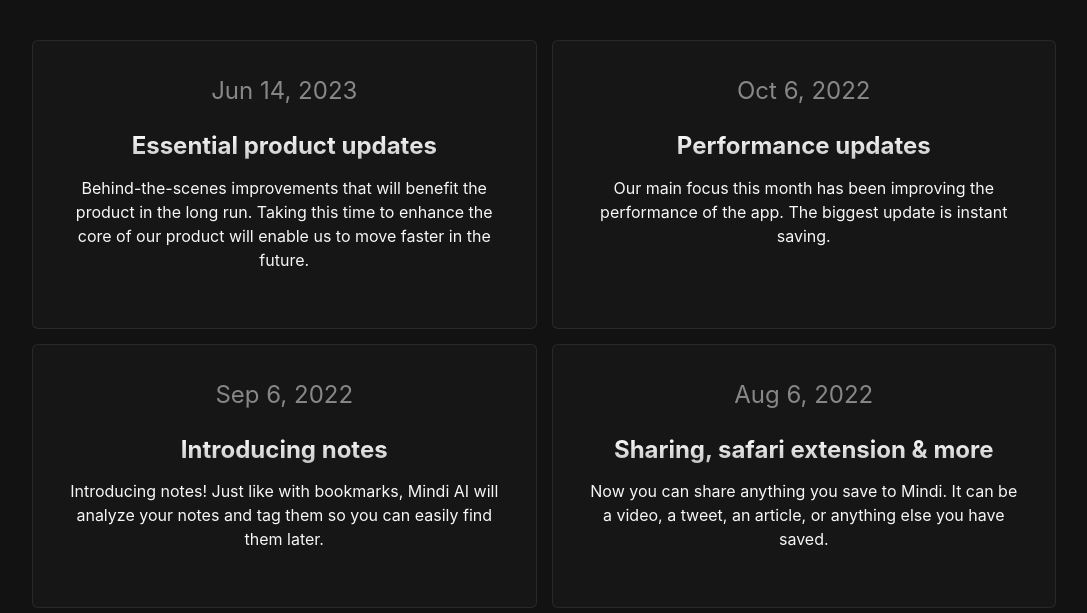
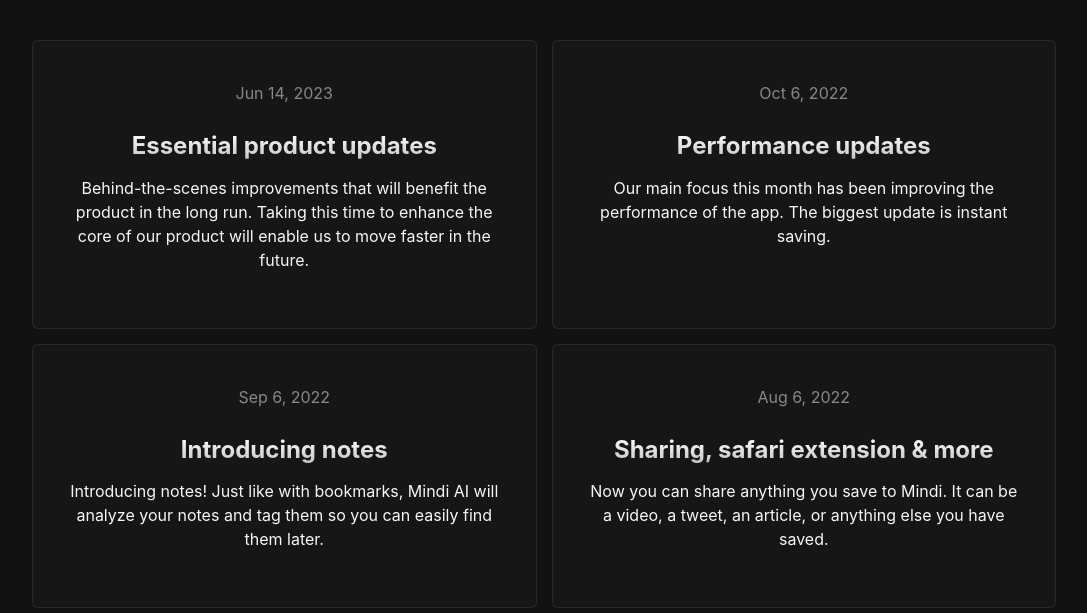
Before and after one commit to mindi-archive/website, an Astro site: page /blog in a window 1280 px wide. Shown: the part 187-800 px from the top of the page, without its empty margins (96-1183 px from the left). Built offline with nearby package versions, Linux system fonts and the light colour scheme; Astro itself is replaced by a stand-in of ours.

Commit message:
styles updates

```diff
--- a/src/styles/styles.scss
+++ b/src/styles/styles.scss
@@ -1,3 +1,4 @@
 @import './variables.scss';
 @import './buttons.scss';
 @import './layout.scss';
+@import './typography.scss';
```
